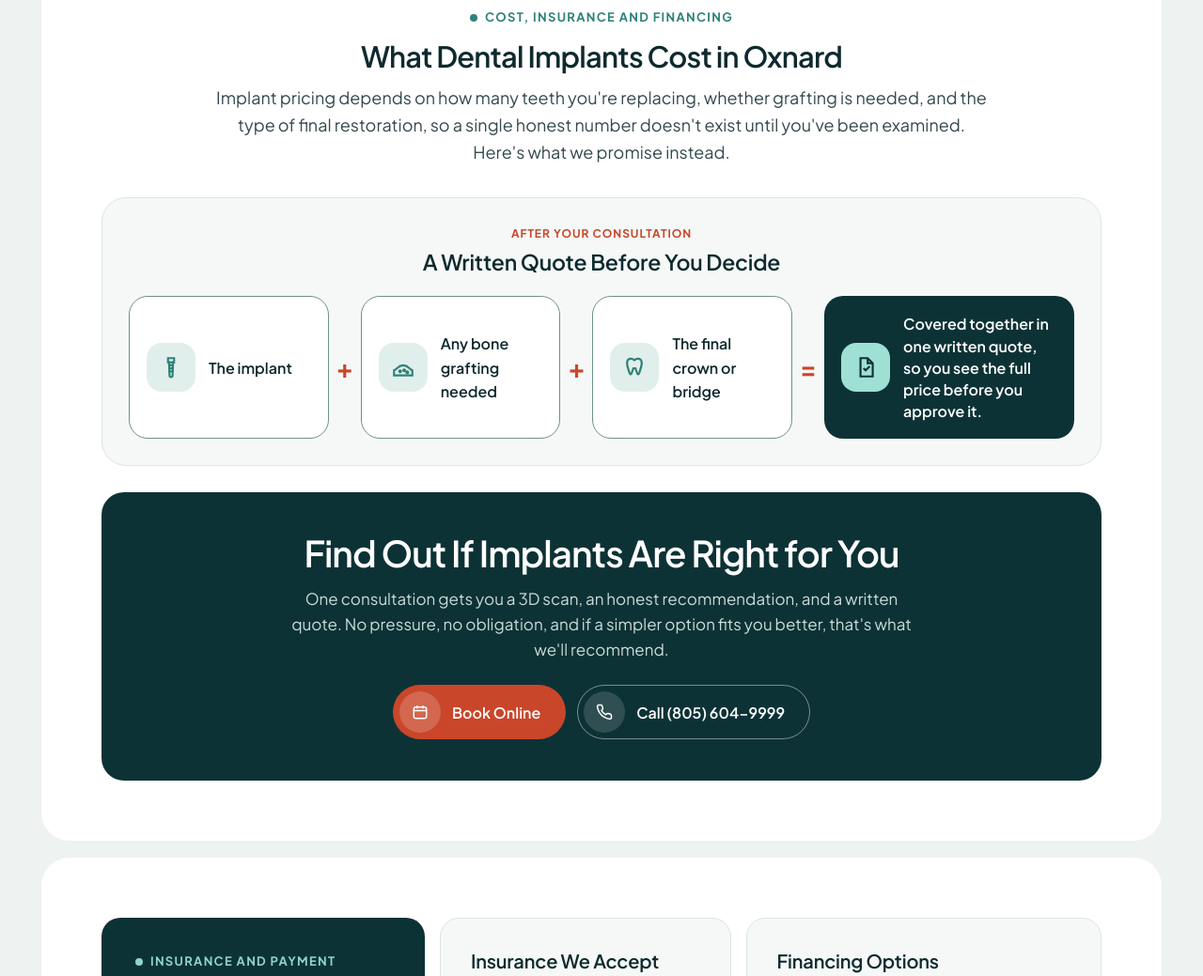
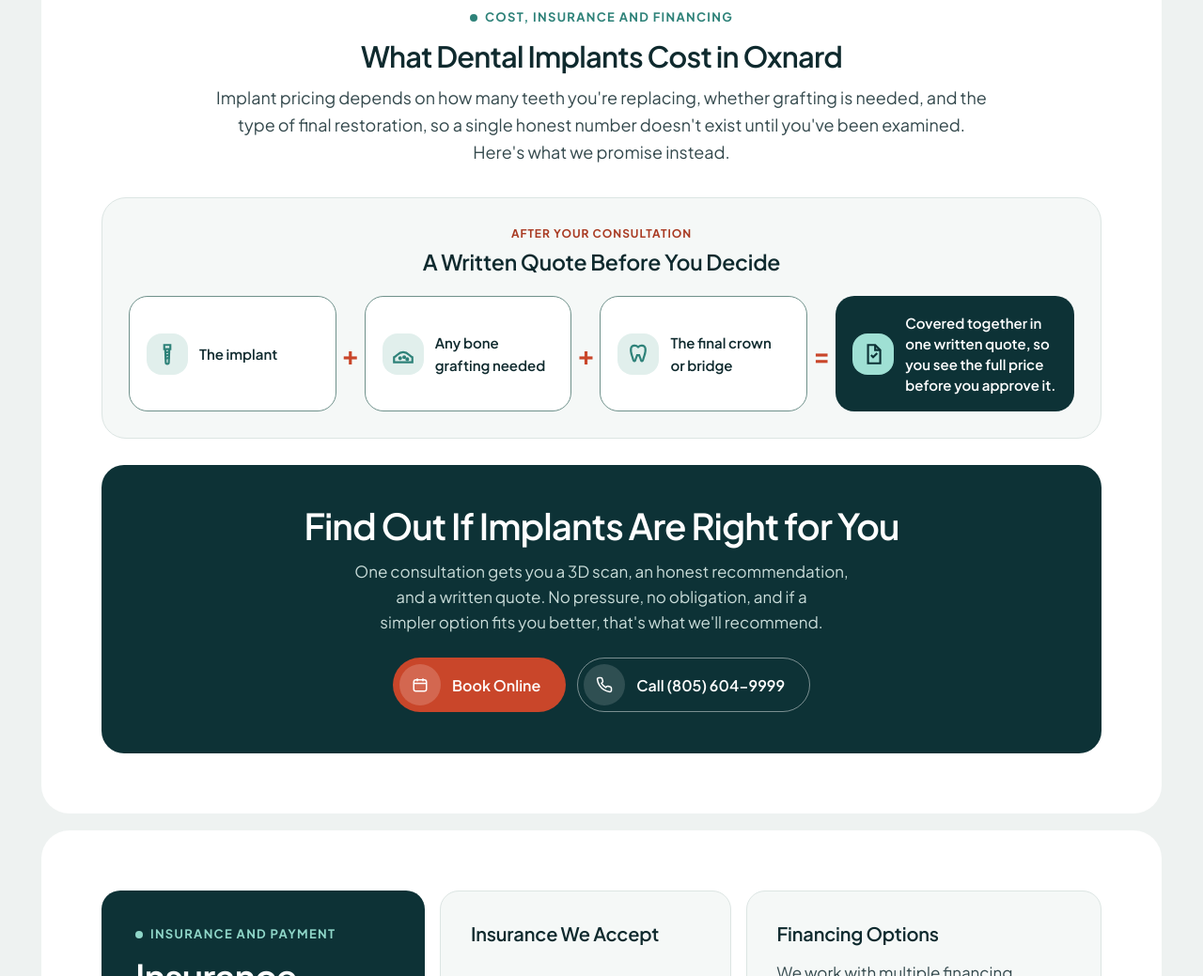
Before and after one commit to betchy1511-arch/oxnard-dentistry-mockup, a plain HTML site: page dental-implants/index.html in a window 1280 px wide. Shown: the part 7696-8735 px from the top of the page at 94% size. Drawn offline with Linux system fonts and the light colour scheme.

Commit message:
Implants page: cost tiles without one-word last lines, tag contrast AA, tiles stack below 1180px
Co-Authored-By: Claude Opus 5.5 <noreply@anthropic.com>

```diff
--- a/dental-implants/index.html
+++ b/dental-implants/index.html
@@ -847,22 +847,23 @@ html[lang="es"] .ip-quote h3{white-space:normal}
 .ip-cost-head{text-align:center;max-width:820px;margin:0 auto}
 .ip-cost-head .eyebrow{justify-content:center}
 .ip-cost-head .lead{margin-top:14px;text-wrap:pretty}
-.ip-eq-head h3,.ip-cta h2{text-wrap:balance}.ip-cta p{text-wrap:pretty}
+.ip-eq-head h3,.ip-cta h2{text-wrap:balance}.ip-cta p{text-wrap:balance}
+.ip-eq-head .ip-q-tag{color:#A93A22}
 .ip-eq-ic{flex:none}
 .ip-eq-wrap{margin-top:34px;background:var(--soft);border:1px solid var(--line);border-radius:26px;padding:28px}
 .ip-eq-head{text-align:center;margin-bottom:22px}
 .ip-eq-head .ip-q-tag{display:block;margin-bottom:6px}
 .ip-eq-head h3{font-size:clamp(20px,1.8vw,26px);white-space:normal}
-.ip-eq{list-style:none;margin:0;padding:0;display:grid;grid-template-columns:minmax(0,1fr) 34px minmax(0,1fr) 34px minmax(0,1fr) 34px minmax(0,1.25fr);align-items:stretch}
-.ip-eq-t,.ip-eq-res{border-radius:20px;padding:18px 18px;display:flex;flex-direction:row;align-items:center;justify-content:flex-start;text-wrap:pretty;text-align:left;gap:14px;font-weight:600;font-size:16px}
+.ip-eq{list-style:none;margin:0;padding:0;display:grid;grid-template-columns:minmax(0,1fr) 30px minmax(0,1fr) 30px minmax(0,1fr) 30px minmax(0,1.15fr);align-items:stretch}
+.ip-eq-t,.ip-eq-res{border-radius:20px;padding:18px 18px;display:flex;flex-direction:row;align-items:center;justify-content:flex-start;text-wrap:balance;text-align:left;gap:12px;font-weight:600;font-size:15px}
 .ip-eq-t{background:#fff;border:1.5px solid #6F918B;color:var(--ink)}
 .ip-eq-res{background:var(--deep);color:#fff}
-.ip-eq-res .ip-eq-tot{font-size:16px;font-weight:600;line-height:1.45;color:#fff}
-.ip-eq-ic{width:52px;height:52px;border-radius:16px;display:grid;place-items:center;background:var(--teal-soft);color:var(--teal)}
+.ip-eq-res .ip-eq-tot{font-size:15px;font-weight:600;line-height:1.45;color:#fff}
+.ip-eq-ic{width:44px;height:44px;border-radius:16px;display:grid;place-items:center;background:var(--teal-soft);color:var(--teal)}
 .ip-eq-res .ip-eq-ic{background:#9FE0D4;color:var(--deep)}
 .ip-eq-ic svg{width:26px;height:26px}
 .ip-eq-op{display:grid;place-items:center;font-size:28px;font-weight:700;color:var(--cta)}
-@media (max-width:900px){.ip-eq{grid-template-columns:1fr;gap:4px}.ip-eq-op{height:30px}.ip-eq-t,.ip-eq-res{flex-direction:row;justify-content:flex-start;text-align:left}.ip-eq-wrap{padding:20px 16px}}
+@media (max-width:1180px){.ip-eq{grid-template-columns:1fr;gap:4px}.ip-eq-op{height:30px}.ip-eq-t,.ip-eq-res{flex-direction:row;justify-content:flex-start;text-align:left}.ip-eq-wrap{padding:20px 16px}}
 .ip-cta{margin-top:28px;background:var(--deep);color:#E8F1EF;border-radius:24px;padding:44px 32px;text-align:center}
 .ip-cta h2{color:#fff;font-size:clamp(28px,3vw,40px)}
 .ip-cta p{max-width:720px;margin:14px auto 0;color:#C9DCD9}
```
